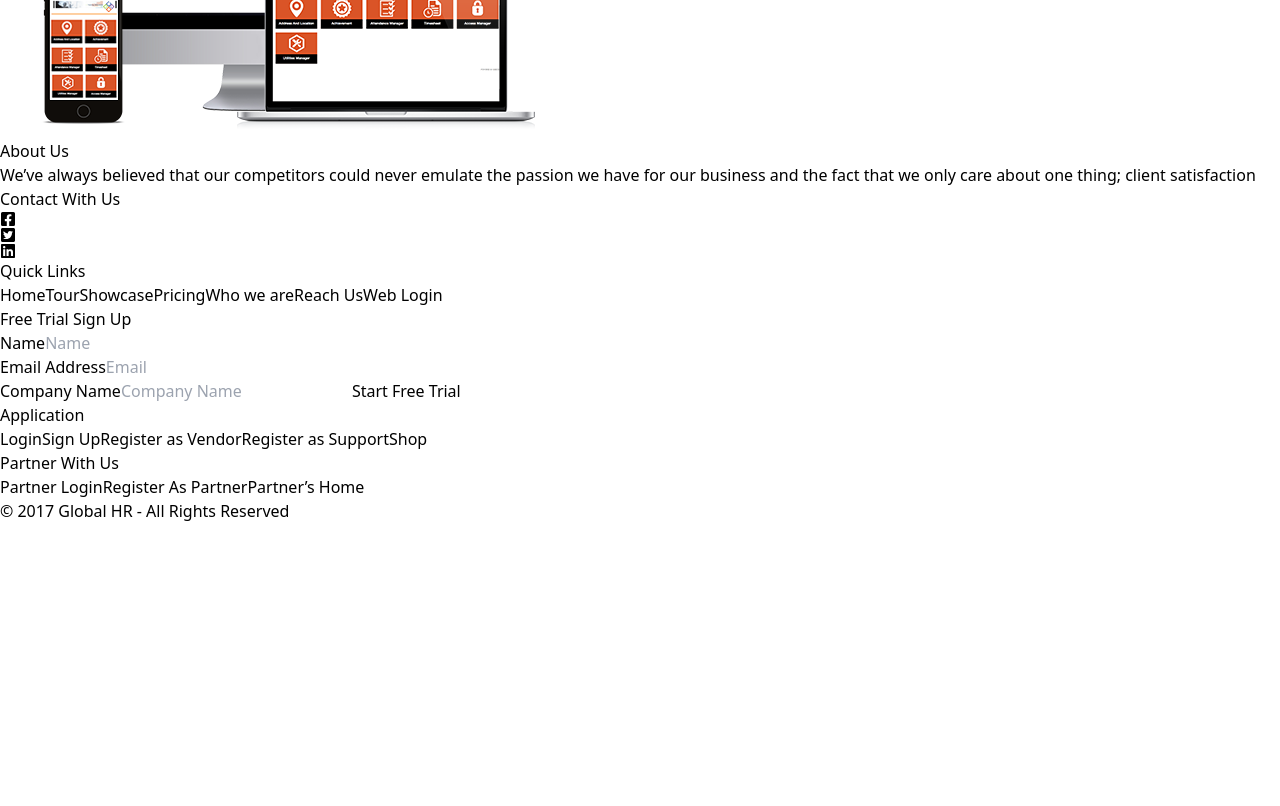
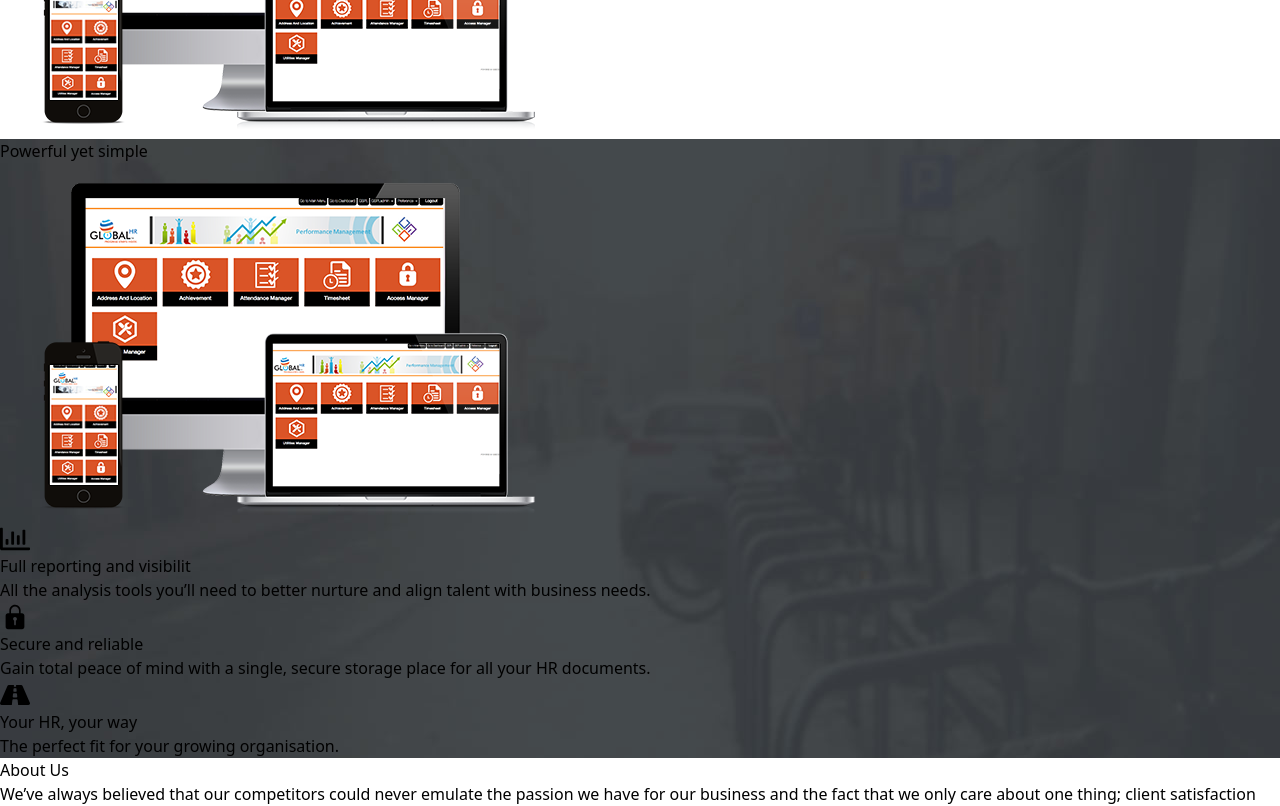
Before and after one commit to itz-prashant/Global-Hr, a React (Vite) app: page / in a window 1280 px wide. Shown: the part 820-1626 px from the top of the page. Before the commit the page ends 1343 px from the top, so only its background shows below. Built offline with nearby package versions, Linux system fonts and the light colour scheme.

Commit message:
Add powerful yet simple section in home page

```diff
--- a/src/pages/Home.jsx
+++ b/src/pages/Home.jsx
@@ -1,8 +1,10 @@
 import React, { useState } from 'react'
-import { FaChartPie, FaStar, FaRegLightbulb } from "react-icons/fa";
-
+import { FaChartPie, FaStar, FaRegLightbulb, FaRegChartBar, FaRoad } from "react-icons/fa";
+import { IoIosLock } from "react-icons/io";
 import banner1 from '../assets/banner1.jpg'
 import featureImg from '../assets/img1.png'
+import alleyGrey from '../assets/alleyGreybg.jpg'
+import img2 from '../assets/img2.png'
 import FreeTrailForm from '../components/FreeTrailForm'
 
 
@@ -58,6 +60,40 @@ const Home = () => {
           </div>
         </div>
       </section>
+
+      <section className="w-full bg-cover bg-center bg-fixed flex items-center justify-center p-10" style={{backgroundImage: `url(${alleyGrey})`}}>
+        <div className='max-w-7xl mx-auto flex flex-col gap-5'>
+          <h1 className='sm:text-3xl text-2xl mb-3 text-white text-center font-medium'>Powerful yet simple</h1>
+          <div className='flex md:flex-row flex-col-reverse items-center md:items-start md:justify-between gap-2 md:gap-6'>
+            <div>
+              <img className='w-[360px] md:w-400 lg:w-[450px]' src={featureImg} alt="" />
+            </div>
+            <div className='flex flex-col gap-5 max-w-96'>
+                <div className='flex flex-row items-start gap-4'>
+                  <div className='text-white mt-2'><FaRegChartBar size={30}/></div>
+                  <div className='flex flex-col gap-2 text-white'>
+                    <h3 className='text-xl font-medium'>Full reporting and visibilit</h3>
+                    <p className='text-xs'>All the analysis tools you’ll need to better nurture and align talent with business needs.</p>
+                  </div>
+                </div>
+                <div className='flex flex-row items-start gap-4'>
+                  <div className='text-white mt-2'><IoIosLock size={30}/></div>
+                  <div className='flex flex-col gap-2 text-white'>
+                    <h3 className='text-xl font-medium'>Secure and reliable</h3>
+                    <p className='text-xs'>Gain total peace of mind with a single, secure storage place for all your HR documents.</p>
+                  </div>
+                </div>
+                <div className='flex flex-row items-start gap-4'>
+                  <div className='text-white mt-2'><FaRoad size={30}/></div>
+                  <div className='flex flex-col gap-2 text-white'>
+                    <h3 className='text-xl font-medium'>Your HR, your way</h3>
+                    <p className='text-xs'>The perfect fit for your growing organisation.</p>
+                  </div>
+                </div>
+            </div>
+          </div>
+        </div>
+      </section>
     </>
   )
 }
```
Also changed, not shown: src/assets/alleyGreybg.jpg (added), src/assets/img2.png (added).
